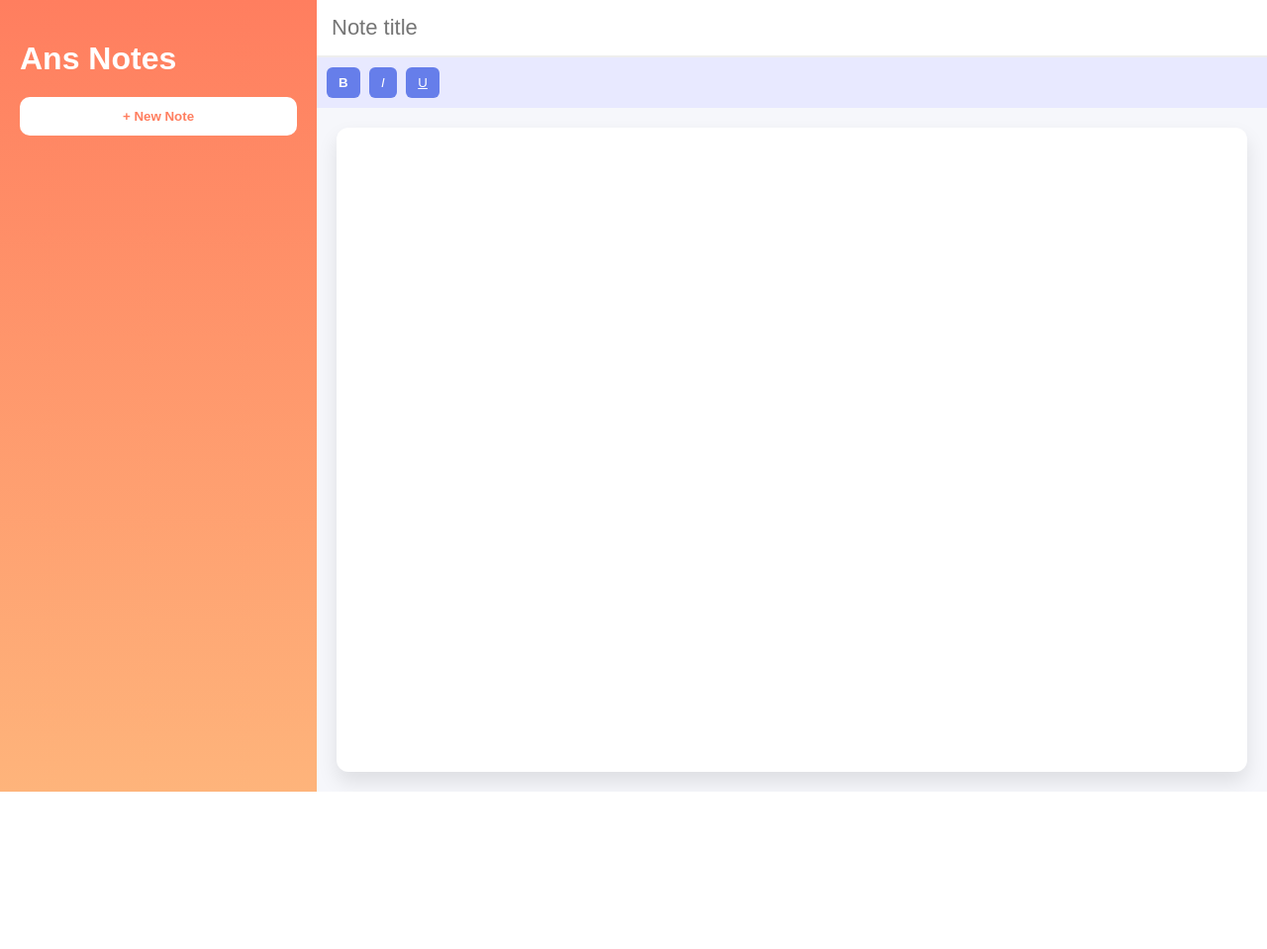
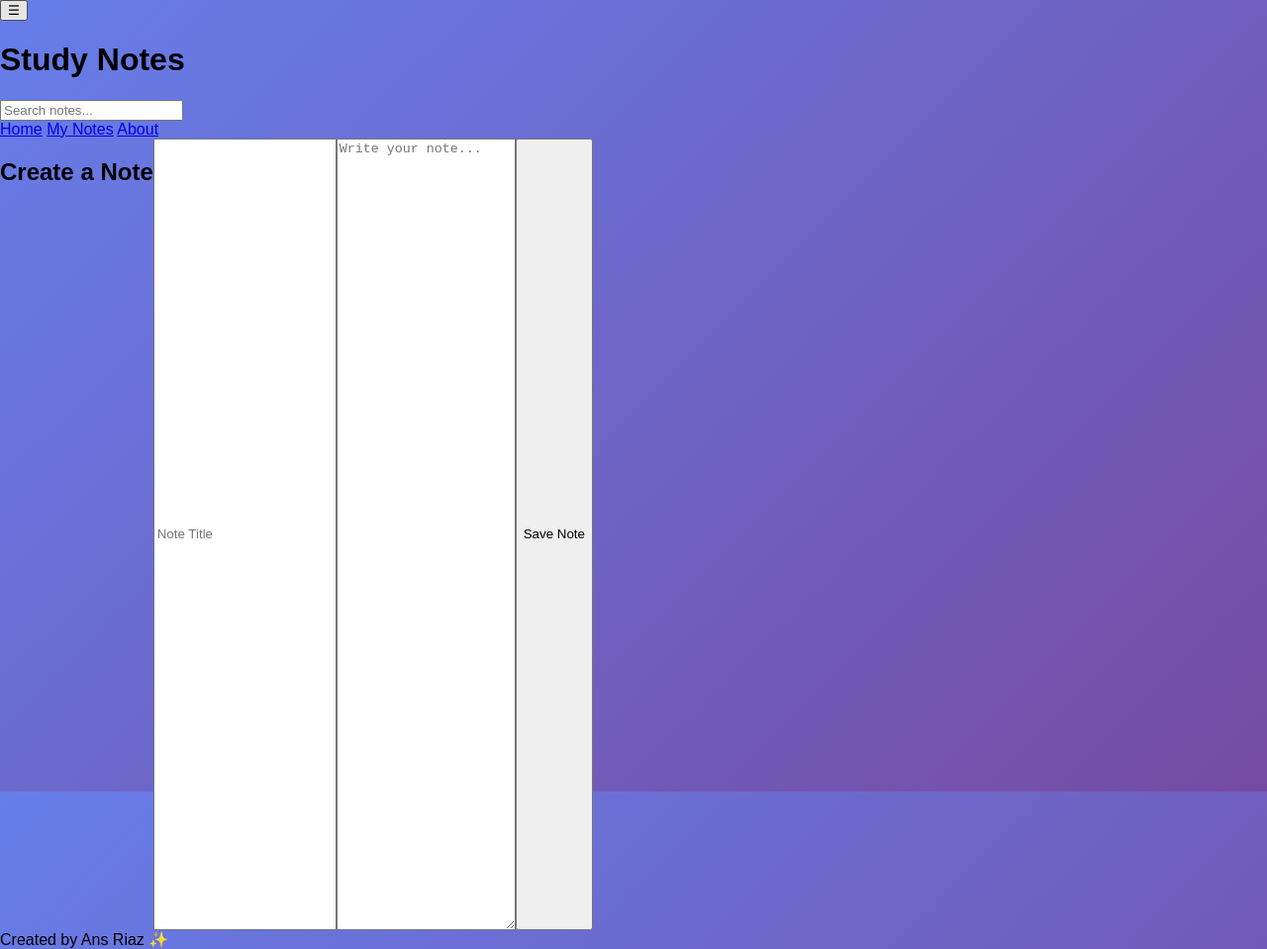
Before and after one commit to ansriaz1/Study-Notes, a plain HTML site: page index.html in a window 1280 px wide. Shown: the whole page at 99% size. Before the commit the page ends 800 px from the top, so only its background shows below. Drawn offline with Linux system fonts and the light colour scheme.

Commit message:
Update index.html

```diff
--- a/index.html
+++ b/index.html
@@ -1,60 +1,61 @@
 <!DOCTYPE html>
-<html>
+<html lang="en">
+
 <head>
-
 <meta charset="UTF-8">
 <meta name="viewport" content="width=device-width, initial-scale=1.0">
 
-<title>Ans Notes</title>
+<title>Study Notes</title>
 
 <link rel="stylesheet" href="style.css">
-<link rel="manifest" href="manifest.json">
 
 </head>
 
 <body>
 
+<header>
+
+<button id="menuBtn">☰</button>
+
+<h1>Study Notes</h1>
+
+<input type="text" id="searchBox" placeholder="Search notes...">
+
+</header>
+
+
+<nav id="menu">
+
+<a href="#">Home</a>
+<a href="#">My Notes</a>
+<a href="#">About</a>
+
+</nav>
+
+
 <div class="container">
 
-<div class="sidebar">
+<h2>Create a Note</h2>
 
-<h1>Ans Notes</h1>
+<input id="noteTitle" placeholder="Note Title">
 
-<button class="newNote" onclick="createNote()">+ New Note</button>
+<textarea id="noteText" placeholder="Write your note..."></textarea>
 
-<div id="notesList"></div>
+<button onclick="addNote()">Save Note</button>
 
 </div>
 
 
-<div class="main">
+<div id="notesContainer"></div>
 
-<input id="title" placeholder="Note title">
+<footer>
 
-<div class="toolbar">
+Created by Ans Riaz ✨
 
-<button onclick="format('bold')"><b>B</b></button>
-<button onclick="format('italic')"><i>I</i></button>
-<button onclick="format('underline')"><u>U</u></button>
-
-</div>
-
-<div id="editor" contenteditable="true"></div>
-
-</div>
-
-</div>
+</footer>
 
 
 <script src="app.js"></script>
 
-<script>
-
-if ('serviceWorker' in navigator) {
-navigator.serviceWorker.register('sw.js')
-}
-
-</script>
-
 </body>
 </html>
```
